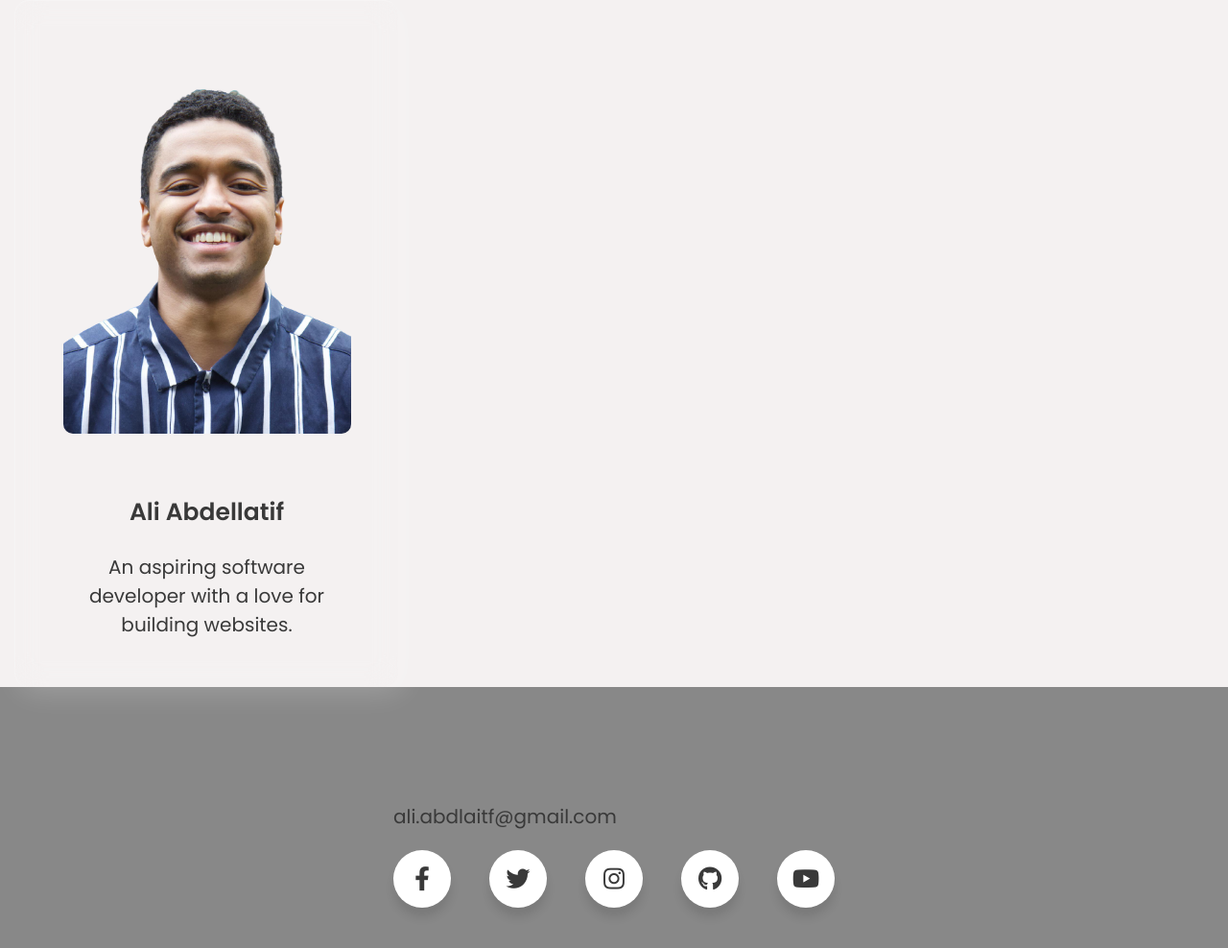
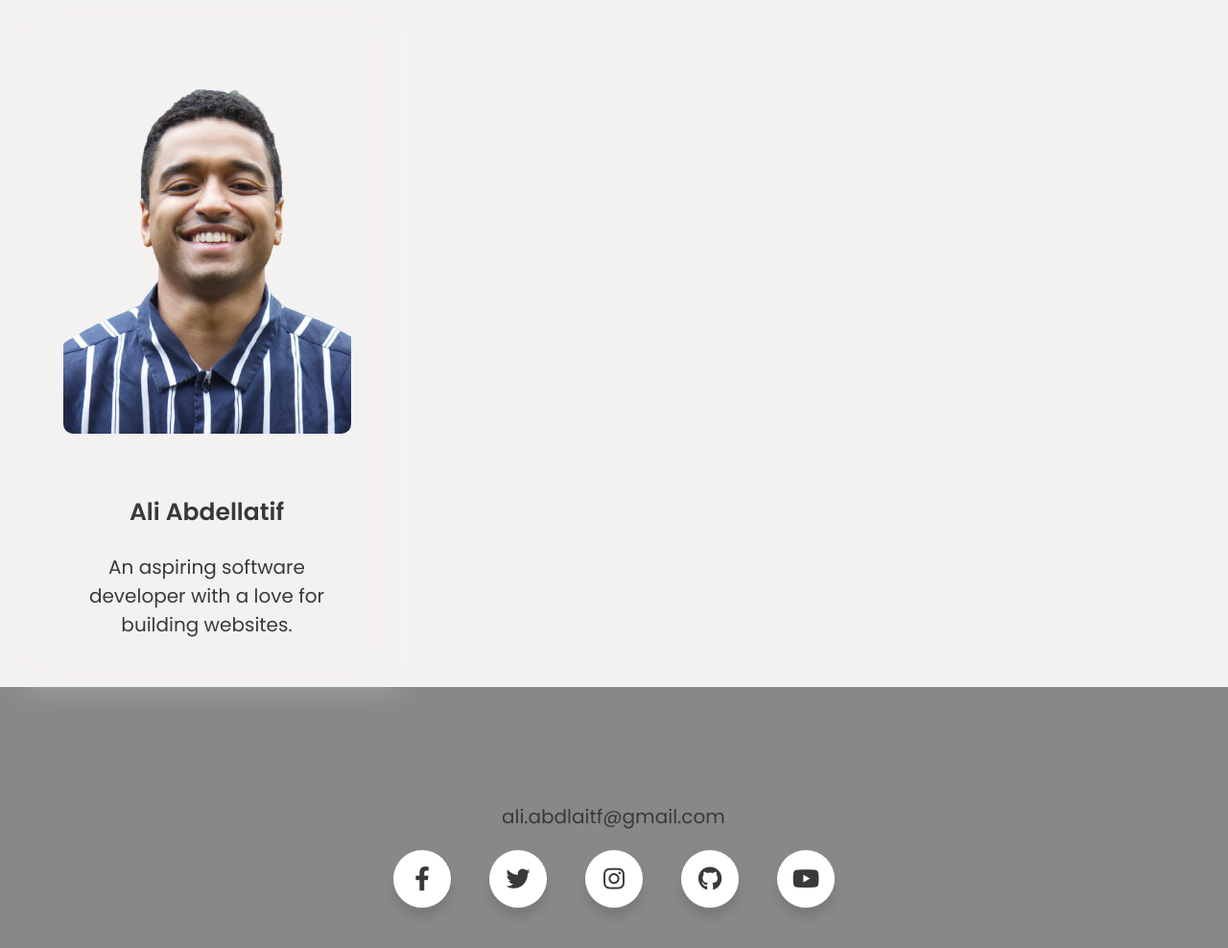
Before and after one commit to aliabdellatif0/Portfolio, a plain HTML site: page index.html in a window 1280 px wide. Shown: the part 2897-3885 px from the top of the page at 96% size. Drawn offline with Linux system fonts and the light colour scheme.

Commit message:
px changes to footer

```diff
--- a/styles.css
+++ b/styles.css
@@ -285,7 +285,9 @@ footer {
 }
 
 .email-contact{
+  position: relative;
   padding: 20px;
+  left: 113px;
 }
 
 .card{
```
